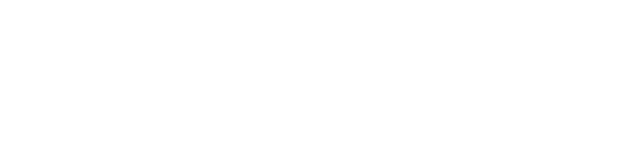
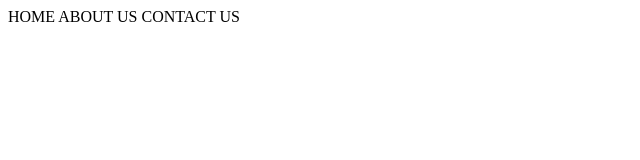
Before and after one commit to udaybhardwaj09/My-project, a plain HTML site: page index.html in a window 1280 px wide. Shown: the whole page, without its empty margins (0-640 px from the left). Drawn offline with Linux system fonts and the light colour scheme.

Commit message:
Update index.html

```diff
--- a/index.html
+++ b/index.html
@@ -4,8 +4,16 @@
     <meta charset="UTF-8">
     <meta name="viewport" content="width=device-width, initial-scale=1.0">
     <title>Document</title>
+
 </head>
 <body>
-
+    <div class="navbar">
+        <div class="logo"></div>
+        <div class="items">
+            HOME
+            ABOUT US
+            CONTACT US
+        </div>
+    </div>
 </body>
 </html>
```
